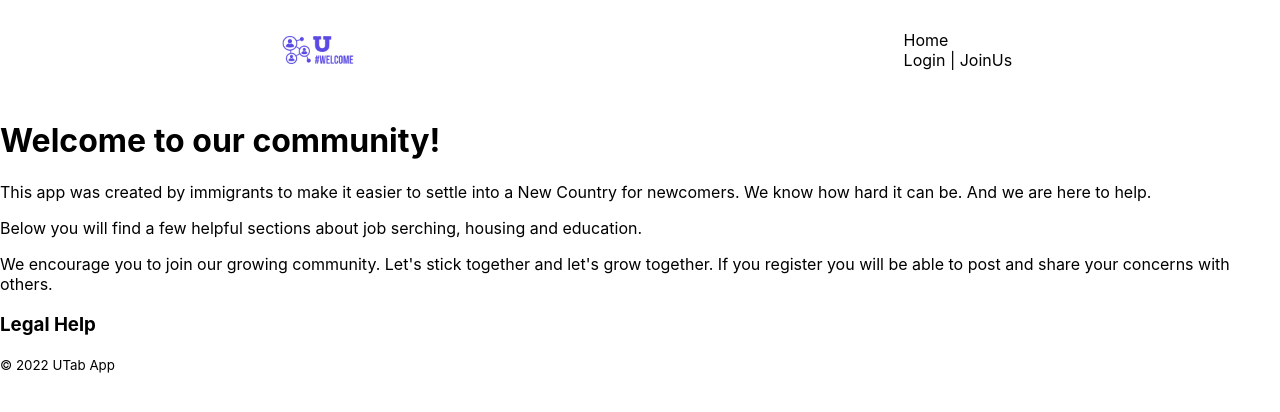
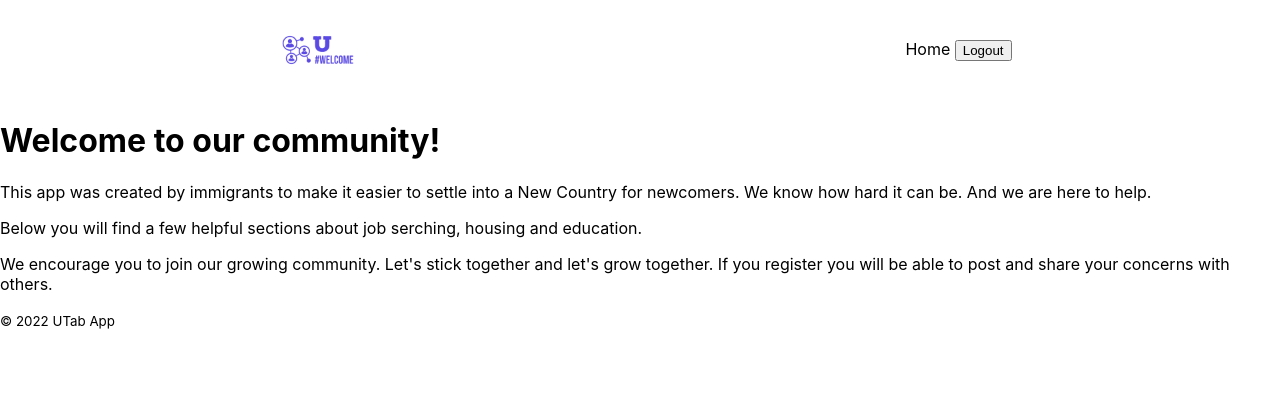
Before and after one commit to avspeed/Reddish-Egret-Practicum, a Next.js app: page / in a window 1280 px wide. Shown: the top 412 px of the page. Built offline with nearby package versions, Linux system fonts and the light colour scheme; no server answers.

Commit message:
app.js fixed

```diff
--- a/components/Layout.js
+++ b/components/Layout.js
@@ -1,6 +1,7 @@
 import Head from "next/head";
 import Header from "./mainPage/Header";
 import Footer from "./mainPage/Footer";
+import { useAuth } from "../pages/authUserContext";
 
 export const siteTitle = "UTab app";
 
@@ -11,7 +12,8 @@ export default function Layout({
   handleLogout,
   notification,
 }) {
-
+  const {authUser, loading} = useAuth()
+  /* console.log(authUser.uid, loading, authUser.email) */
   return (
     <div>
       <Head>
@@ -28,7 +30,7 @@ export default function Layout({
         <title>{siteTitle}</title>
       </Head>
       {notification}
-      <Header loggedIn={loggedIn} handleLogout={handleLogout} />
+      <Header loggedIn={!loading} handleLogout={handleLogout} />
 
       <main>{children}</main>
 
--- a/components/mainPage/Header.js
+++ b/components/mainPage/Header.js
@@ -1,6 +1,7 @@
 import React from "react";
 import Link from "next/link";
 import Image from "next/image";
+import fire from "../../config/fire-config";
 
 const Header = ({ loggedIn }) => {
 
--- a/pages/_app.js
+++ b/pages/_app.js
@@ -4,11 +4,11 @@ import { AuthUserProvider } from "./authUserContext";
 
 function MyApp({ Component, pageProps }) {
   return (
-    <Layout>
-      <AuthUserProvider>
+    <AuthUserProvider>
+      <Layout>
         <Component {...pageProps} />
-      </AuthUserProvider>
-    </Layout>
+      </Layout>
+    </AuthUserProvider>
   );
 }
 
--- a/pages/index.js
+++ b/pages/index.js
@@ -6,36 +6,14 @@ import Description from "../components/mainPage/Description";
 import useFirebaseAuth from "../hooks/useFirebaseAuth";
 
 const Home = () => {
+  const [notification, setNotification] = useState("");
 
-  const [loggedIn, setLoggedIn] = useState(false);
-  const [notification, setNotification] = useState("");
-  const [userUid, setUserUid] = useState('')
-  const [userEmail, setUserEmail] = useState('')
-
-  fire.auth().onAuthStateChanged((user) => {
-
-    if (user) {
-      setLoggedIn(true);
-      setUserUid(user.uid)
-      setUserEmail(user.email)
-
-    } else {
-      setLoggedIn(false);
-    }
-
-  });
-
-
-/* console.log(authUser, loading) */
-console.log(useAuth())
+  /* console.log(authUser, loading) */
+  console.log(useAuth());
   return (
     <>
-
       {notification}
       <Description />
-      <Link href={"/mainPageSections/Resources"} passHref>
-        <h3>Legal Help</h3>
-      </Link>
     </>
   );
 };
```
